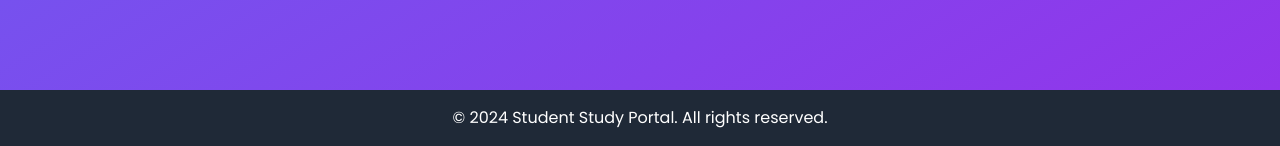
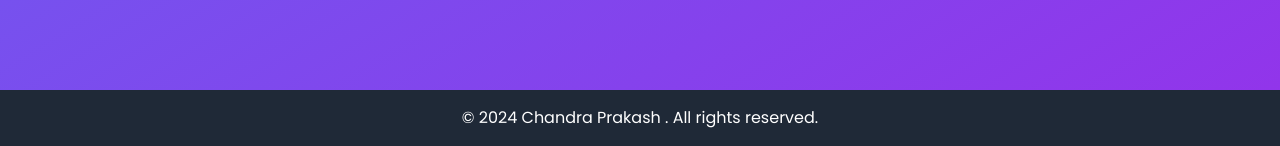
Before and after one commit to Chandraprakash098/StudyLoom, a Django app: page /books in a window 1280 px wide. Shown: the part 654-800 px from the top of the page. Run offline with Django 5.2, Linux system fonts and the light colour scheme; some libraries are stand-ins or nearby versions.

Commit message:
update base

```diff
--- a/dashboard/templates/dashboard/base.html
+++ b/dashboard/templates/dashboard/base.html
@@ -118,7 +118,7 @@
 
     <footer class="bg-gray-800 text-white py-4">
         <div class="max-w-7xl mx-auto text-center">
-            <p>&copy; 2024 Student Study Portal. All rights reserved.</p>
+            <p>&copy; 2024 Chandra Prakash . All rights reserved.</p>
         </div>
     </footer>
 </body>
```
